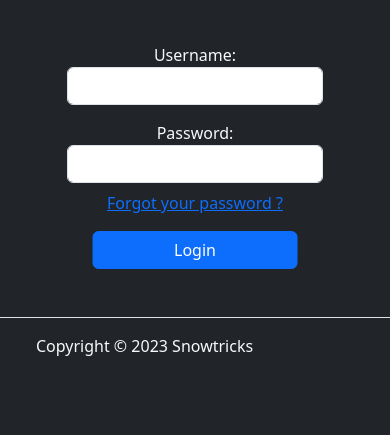
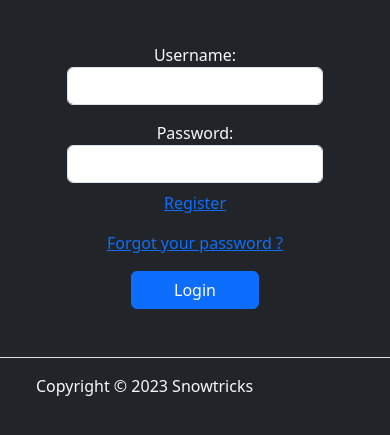
Before and after one commit to requenaGuillaume/snowtricks, a Symfony app: template templates/login/index.html.twig in a window 390 px wide. Shown: the part 149-584 px from the top of the page. Run offline with Twig, Linux system fonts and the light colour scheme; the template is opened without the code that fills it, so the values that code supplies are empty; some libraries are stand-ins or nearby versions.

Commit message:
add register link login for mobile

```diff
--- a/templates/login/index.html.twig
+++ b/templates/login/index.html.twig
@@ -2,7 +2,15 @@
 
 {% block stylesheets %}
     <style>
+        .hide{
+            display: none;
+        }
+
         @media screen and (max-width: 768px){
+            .hide{
+                display: inherit;
+            }
+
            form{
                 width: 70% !important;
                 margin: 0 auto;
@@ -33,11 +41,15 @@
 
         <input type="hidden" name="_csrf_token" value="{{ csrf_token('authenticate') }}">
 
+        <p class="text-center mt-2 hide">
+            <a href="{{ path('app_register') }}">Register</a>
+        </p>
+
         <p class="text-center mt-2">
             <a href="{{ path('app_forgot_password_request') }}">Forgot your password ?</a>
         </p>
 
-        <button type="submit" class="btn btn-primary" style="margin-left: 50%; transform: translateX(-50%);">
+        <button type="submit" class="btn btn-primary w-50" style="margin-left: 50%; transform: translateX(-50%);">
             Login
         </button>
     </form>
--- a/templates/registration/register.html.twig
+++ b/templates/registration/register.html.twig
@@ -34,7 +34,7 @@
         {{ form_label(registrationForm.plainPassword, 'Password', {'label_attr': {'class': 'd-block text-center'}}) }}
         {{ form_widget(registrationForm.plainPassword, {'attr': {'class': 'form-control mb-2'}}) }}
 
-        <button type="submit" class="btn btn-primary" style="margin-left: 50%; transform: translateX(-50%);">
+        <button type="submit" class="btn btn-primary w-50" style="margin-left: 50%; transform: translateX(-50%);">
             Create an account
         </button>
 
```
